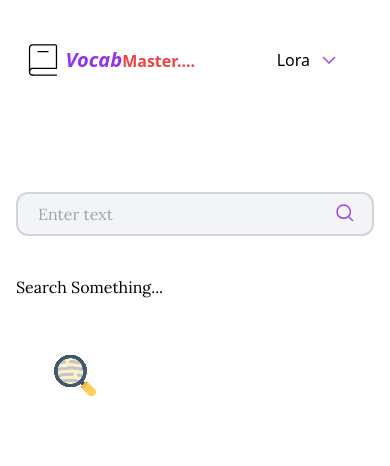
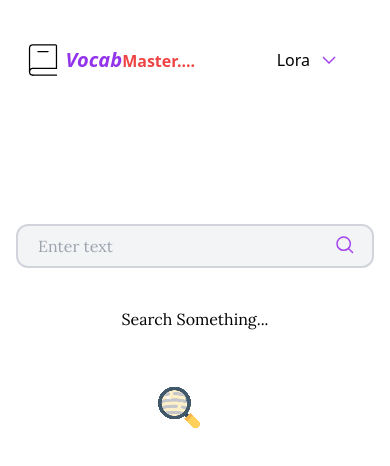
Before and after one commit to bharathikannansambasivam/Dictionary-web-app, a React (Vite) app: page / in a window 390 px wide. Shown: the top 466 px of the page. Built offline with nearby package versions, Linux system fonts and the light colour scheme.

Commit message:
feat: responsive-updates

```diff
--- a/src/components/Search.jsx
+++ b/src/components/Search.jsx
@@ -39,7 +39,7 @@ function Search({ font }) {
   };
 
   return (
-    <div className={`flex h-full  flex-col py-28 px-4 md:px-32 font-${font}`}>
+    <div className={`flex h-full  flex-col py-36 px-4 md:px-32 font-${font}`}>
       <div className="relative  mb-10">
         <input
           type="text"
@@ -70,7 +70,7 @@ function Search({ font }) {
         </div>
       ) : (
         !error && (
-          <div>
+          <div className="flex items-center flex-col">
             <p className="animate-bounce">Search Something...</p>
             <img src={searchAnimationGif} />
           </div>
```
